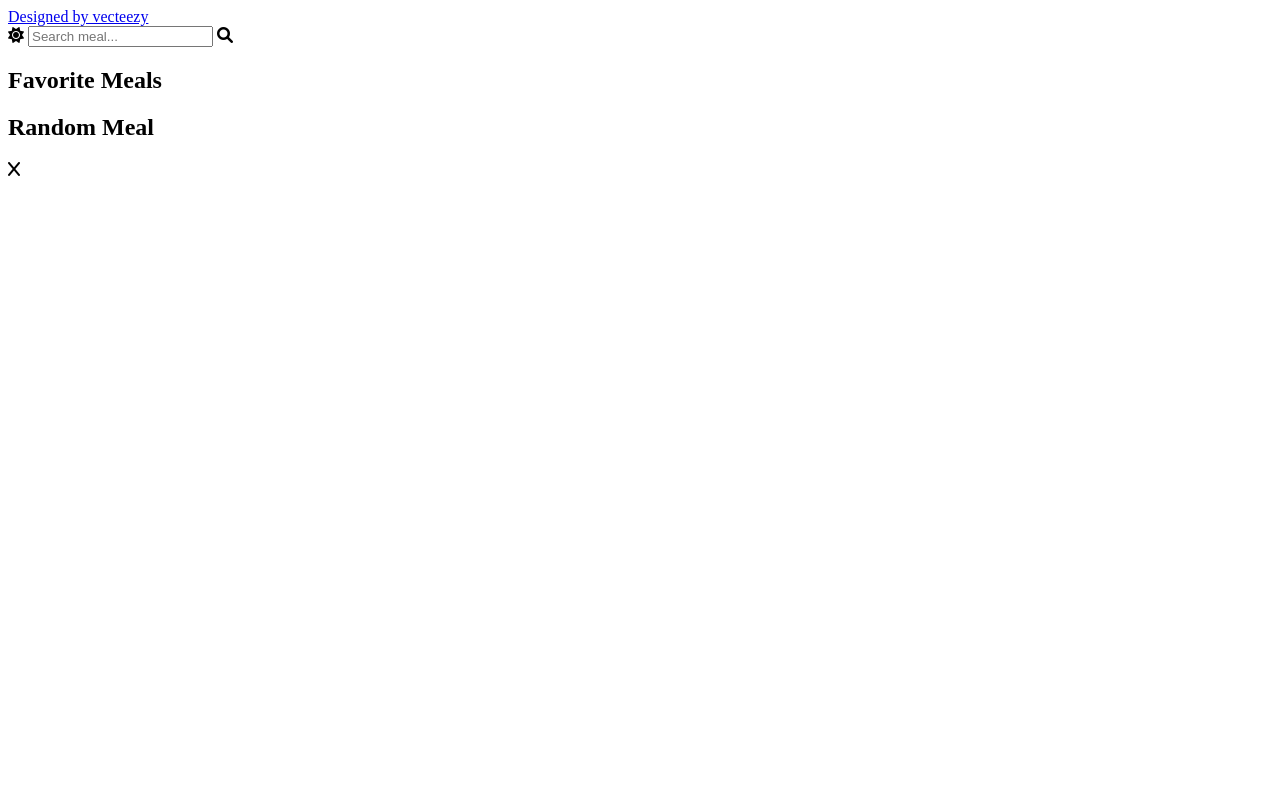
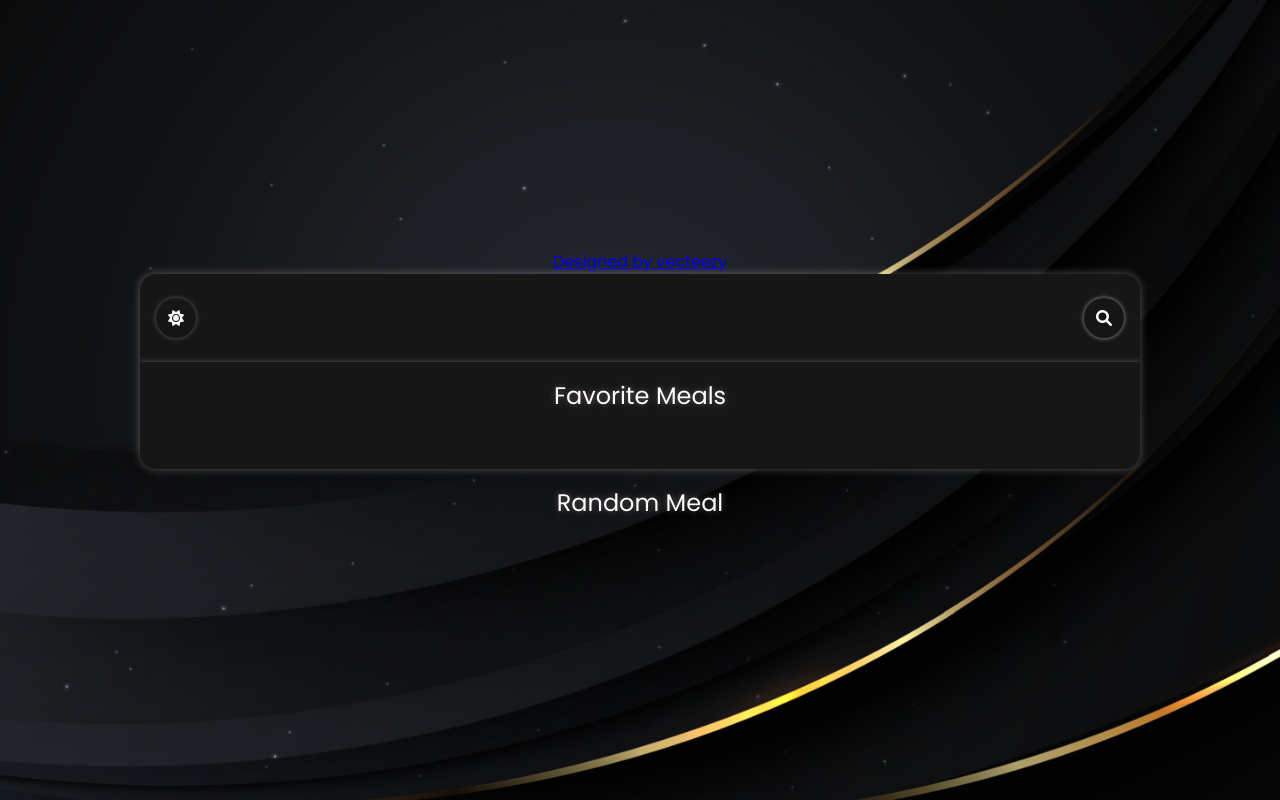
Before and after one commit to GiriShruti/recipe.gihtub.io, a plain HTML site: page index.html in a window 1280 px wide. Drawn offline with Linux system fonts and the light colour scheme; no server answers.

Commit message:
Update index.html

```diff
--- a/index.html
+++ b/index.html
@@ -5,7 +5,7 @@
     <meta http-equiv="X-UA-Compatible" content="IE=edge">
     <meta name="viewport" content="width=device-width, initial-scale=1.0">
     <link rel="stylesheet" href="https://cdnjs.cloudflare.com/ajax/libs/font-awesome/6.0.0/css/all.min.css">
-    <link rel="stylesheet" href="New folder/style.css">
+    <link rel="stylesheet" href="newfolder/style.css">
     <script src="app.js" defer></script>
     <title>Recipe App</title>
     <!-- We're going to use a meal API ===> https://www.themealdb.com/ -->
```
